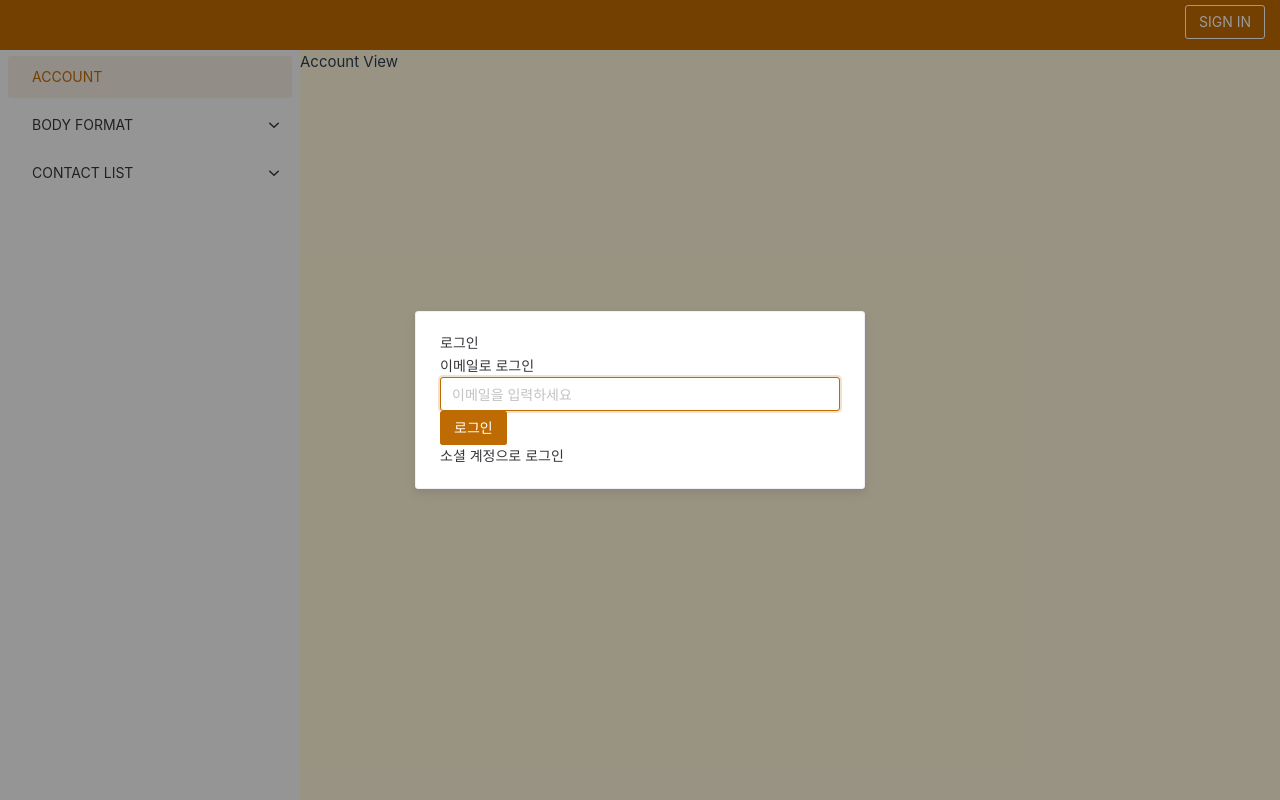
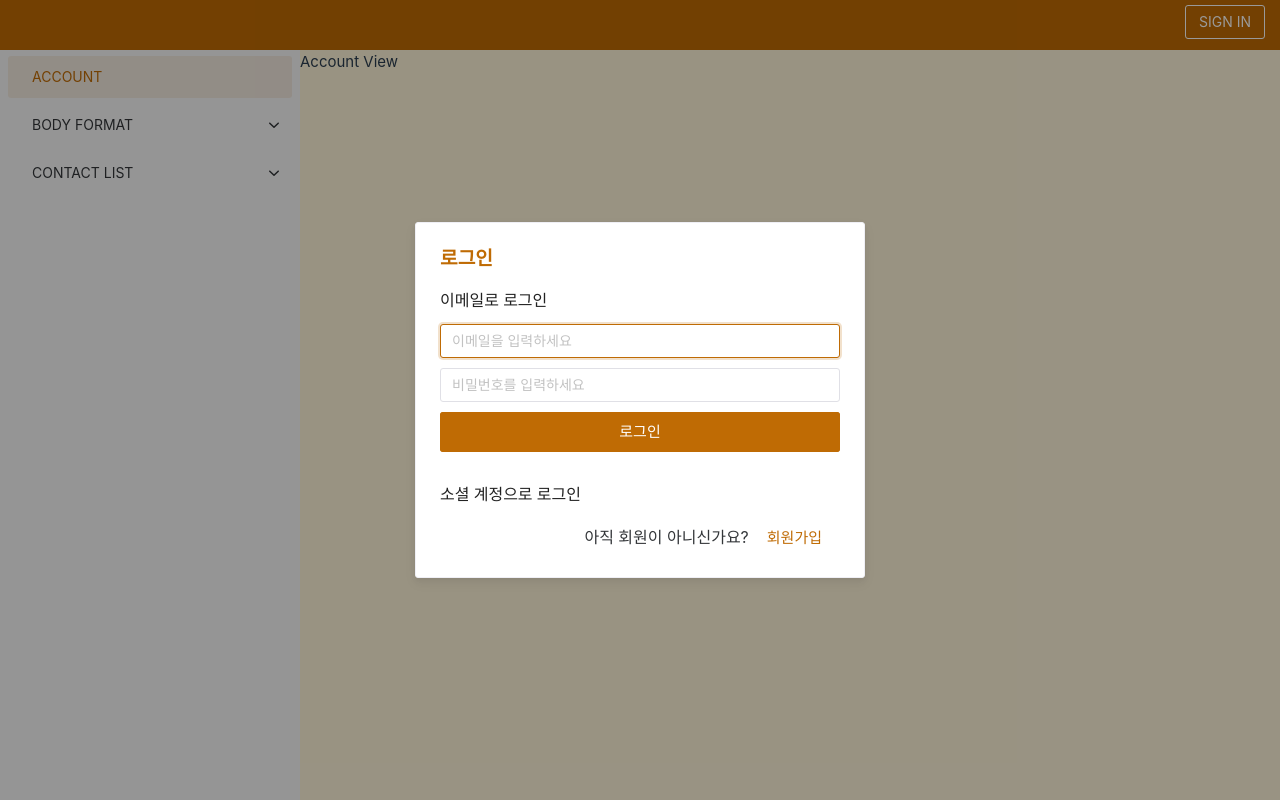
Before and after one commit to mail-sender/mail_sender_front, a Vue app: page / in a window 1280 px wide. Both pictures are taken after a click on the button "SIGN IN". Built offline with nearby package versions, Linux system fonts and the light colour scheme; a small style sheet from the web is missing.

Commit message:
Feat: Login Form

```diff
--- a/src/components/LoginForm.vue
+++ b/src/components/LoginForm.vue
@@ -3,14 +3,28 @@
     <div class="title">로그인</div>
 
     <div class="sub-title">이메일로 로그인</div>
-    <n-input
-      v-model:value="email"
-      type="email"
-      placeholder="이메일을 입력하세요"
-    />
-    <n-button type="primary">로그인</n-button>
+    <div class="box-input">
+      <n-input
+        v-model:value="email"
+        type="email"
+        placeholder="이메일을 입력하세요"
+        class="input" />
+      <n-input
+        v-model:value="password"
+        type="password"
+        placeholder="비밀번호를 입력하세요"
+        class="input" />
+      <n-button type="primary" strong block
+        size="large">로그인</n-button>
+    </div>
 
     <div class="sub-title">소셜 계정으로 로그인</div>
+
+    <div class="box-register-msg">
+      <span>아직 회원이 아니신가요?</span>
+      <n-button quaternary size="large"
+        type="primary" strong="true">회원가입</n-button>
+    </div>
   </div>
 </template>
 
@@ -21,9 +35,34 @@ export default defineComponent({
   setup() {
     return {
       email: ref(null),
+      password: ref(null),
     };
   },
 });
 </script>
 
-<style scoped></style>
+<style scoped lang="scss">
+.title {
+  margin-bottom: 15px;
+  color: var(--primary-color);
+  font-size: 1.2rem;
+  font-weight: bold;
+}
+.sub-title {
+  margin: 10px 0;
+  font-size: 1rem;
+  font-weight: 500;
+  color: var(--vt-c-black-soft);
+}
+.box-input {
+  margin-bottom: 30px;
+  .input {
+    margin-bottom: 10px;
+  }
+}
+
+.box-register-msg {
+  font-size: 1rem;
+  text-align: right;
+}
+</style>
--- a/src/stores/auth.ts
+++ b/src/stores/auth.ts
@@ -4,6 +4,7 @@ export const useAuthStore = defineStore({
   id: "auth",
   state: () => ({
     token: null,
+    user: null
   }),
   getters: {
     loggedIn(state): boolean {
```
